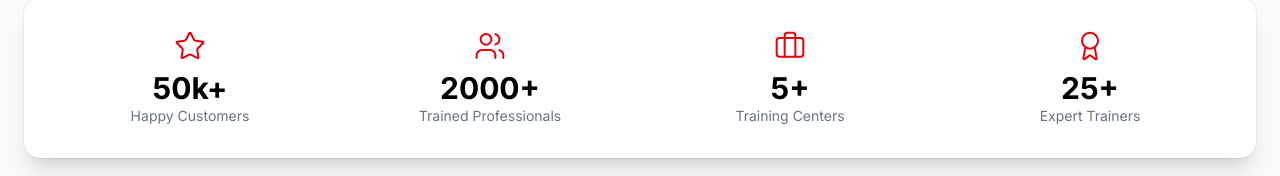
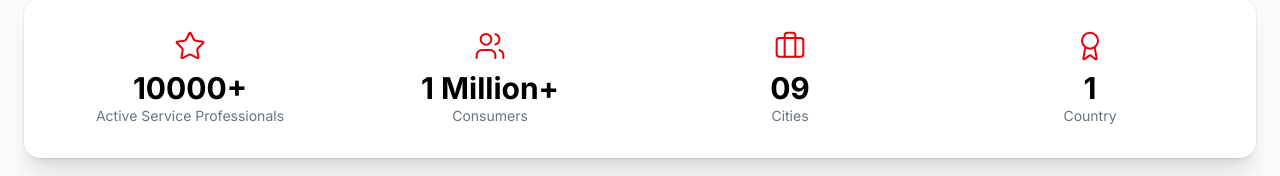
Before and after one commit to adarsh-cmtai/Metro-Clap-Frontend-Code, a Next.js app: page /about in a window 1280 px wide. Shown: the part 455-631 px from the top of the page. Built offline with nearby package versions, Linux system fonts and the light colour scheme; no server answers.

Commit message:
Update page.tsx

```diff
--- a/app/about/page.tsx
+++ b/app/about/page.tsx
@@ -5,10 +5,10 @@ import { Users, Shield, Award, Briefcase, Zap, Star } from "lucide-react"
 import Image from "next/image"
 
 const stats = [
-  { icon: Star, number: "50k+", label: "Happy Customers" },
-  { icon: Users, number: "2000+", label: "Trained Professionals" },
-  { icon: Briefcase, number: "5+", label: "Training Centers" },
-  { icon: Award, number: "25+", label: "Expert Trainers" },
+  { icon: Star, number: "10000+", label: "Active Service Professionals" },
+  { icon: Users, number: "1 Million+", label: "Consumers" },
+  { icon: Briefcase, number: "09", label: "Cities" },
+  { icon: Award, number: "1", label: "Country" },
 ]
 
 export default function AboutPage() {
```
